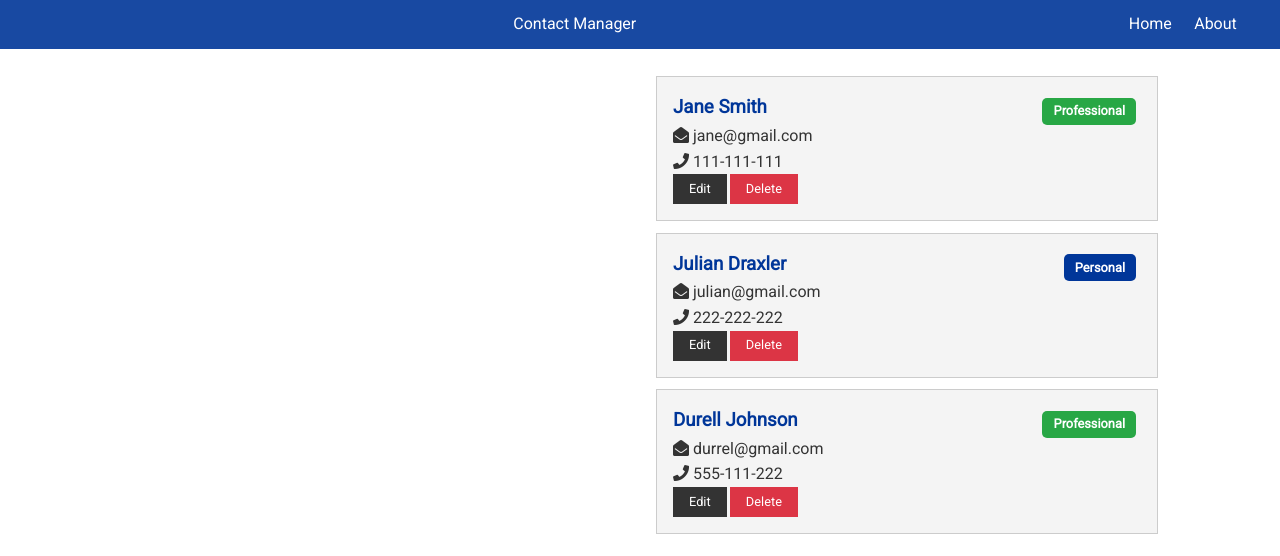
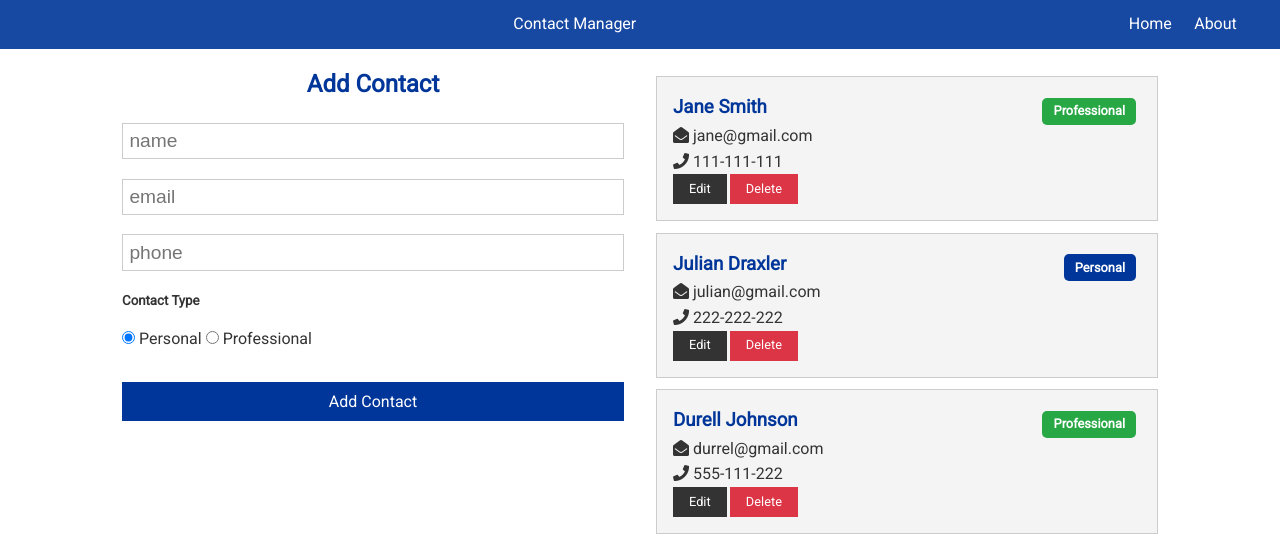
Before and after one commit to kdenno/ContactManager, a React (Create React App) app in the folder client/: page / in a window 1280 px wide. Shown: the top 556 px of the page. Built offline with nearby package versions, Linux system fonts and the light colour scheme; some icons are missing.

Commit message:
create add contact form

```diff
--- /dev/null
+++ b/client/src/components/contacts/ContactForm.js
@@ -0,0 +1,84 @@
+import React, { useState, useContext } from "react";
+import ContactsContext from "../../context/contact/contactContext";
+
+function ContactForm() {
+  const [contact, setContact] = useState({
+    name: "",
+    phone: "",
+    email: "",
+    type: "personal",
+  });
+  const contactscontext = useContext(ContactsContext);
+
+  const onChange = (e) => {
+    setContact({
+      ...contact,
+      [e.target.name]: e.target.value,
+    });
+  };
+  const onSubmit = (e) => {
+    e.preventDefault();
+    contactscontext.createContact(contact);
+    // clear the form
+    setContact({
+      name: "",
+      phone: "",
+      email: "",
+      type: "personal"
+    });
+  };
+  return (
+    <form onSubmit={onSubmit}>
+      <h2 className="text-primary">Add Contact</h2>
+      <input
+        type="text"
+        name="name"
+        placeholder="name"
+        value={contact.name}
+        onChange={onChange}
+      />
+      <input
+        type="email"
+        name="email"
+        placeholder="email"
+        value={contact.email}
+        onChange={onChange}
+      />
+      <input
+        type="text"
+        name="phone"
+        placeholder="phone"
+        value={contact.phone}
+        onChange={onChange}
+      />
+      <h5>Contact Type</h5>
+      <input
+        type="radio"
+        name="type"
+        placeholder="type"
+        value="personal"
+        checked={contact.type === "personal"}
+        onChange={onChange}
+      />{" "}
+      Personal{" "}
+      <input
+        type="radio"
+        name="type"
+        placeholder="type"
+        value="professional"
+        checked={contact.type === "professional"}
+        onChange={onChange}
+      />{" "}
+      Professional
+      <div>
+        <input
+          type="submit"
+          className="btn btn-primary btn-block"
+          value="Add Contact"
+        />
+      </div>
+    </form>
+  );
+}
+
+export default ContactForm;
--- a/client/src/context/contact/contactReducer.js
+++ b/client/src/context/contact/contactReducer.js
@@ -10,15 +10,14 @@
   CLEAR_FILTER,
 } from "../ActionTypes";
 
-const contactReducer = (state, action) => {
+export default (state, action) => {
   switch (action.type) {
     case ADD_CONTACT:
       return {
-        ...state
+        ...state,
+        contacts: [...state.contacts, action.payload]
       };
     default:
       return state;
   }
 };
-
-export default contactReducer;
--- a/client/src/context/contact/contactState.js
+++ b/client/src/context/contact/contactState.js
@@ -1,6 +1,7 @@
 import React, { useReducer } from "react";
 import contactReducer from "./contactReducer";
 import ContactContext from "./contactContext";
+import * as uuid from "uuid";
 import {
   CLEAR_CURRENT,
   SET_ALERT,
@@ -41,15 +42,9 @@
   };
   const [state, dispatch] = useReducer(contactReducer, initialState);
   // create contact
-  const createContact = () => {
-    const payload = {
-      id: 6,
-      name: "Eric Wampande",
-      phone: "111-111-111",
-      email: "eric@gmail.com",
-      type: "professional",
-    };
-    dispatch({ type: ADD_CONTACT, payload });
+  const createContact = (contact) => {
+   contact.id = uuid.v4();
+    dispatch({ type: ADD_CONTACT, payload: contact });
   };
   // delete contact
   // set current contact
@@ -62,6 +57,7 @@
     <ContactContext.Provider
       value={{
         contacts: state.contacts,
+        createContact
 
       }}
     >
--- a/client/src/pages/Home.js
+++ b/client/src/pages/Home.js
@@ -1,10 +1,13 @@
 import React from "react";
 import Contacts from "../components/contacts/Contacts";
+import ContactForm from "../components/contacts/ContactForm";
 
 const Home = () => {
   return (
     <div className="grid-2">
-      <div></div>
+      <div>
+        <ContactForm />
+      </div>
       <div>
         <Contacts />
       </div>
```
